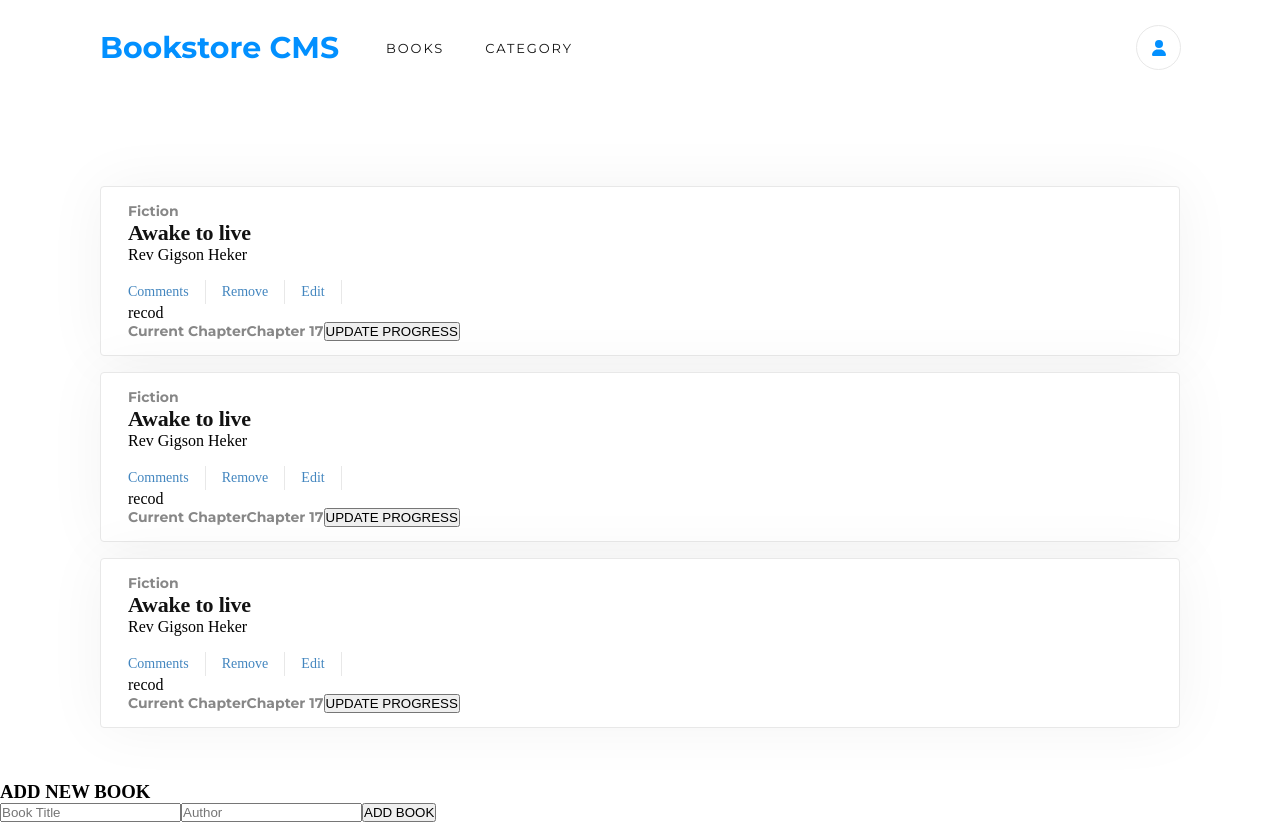
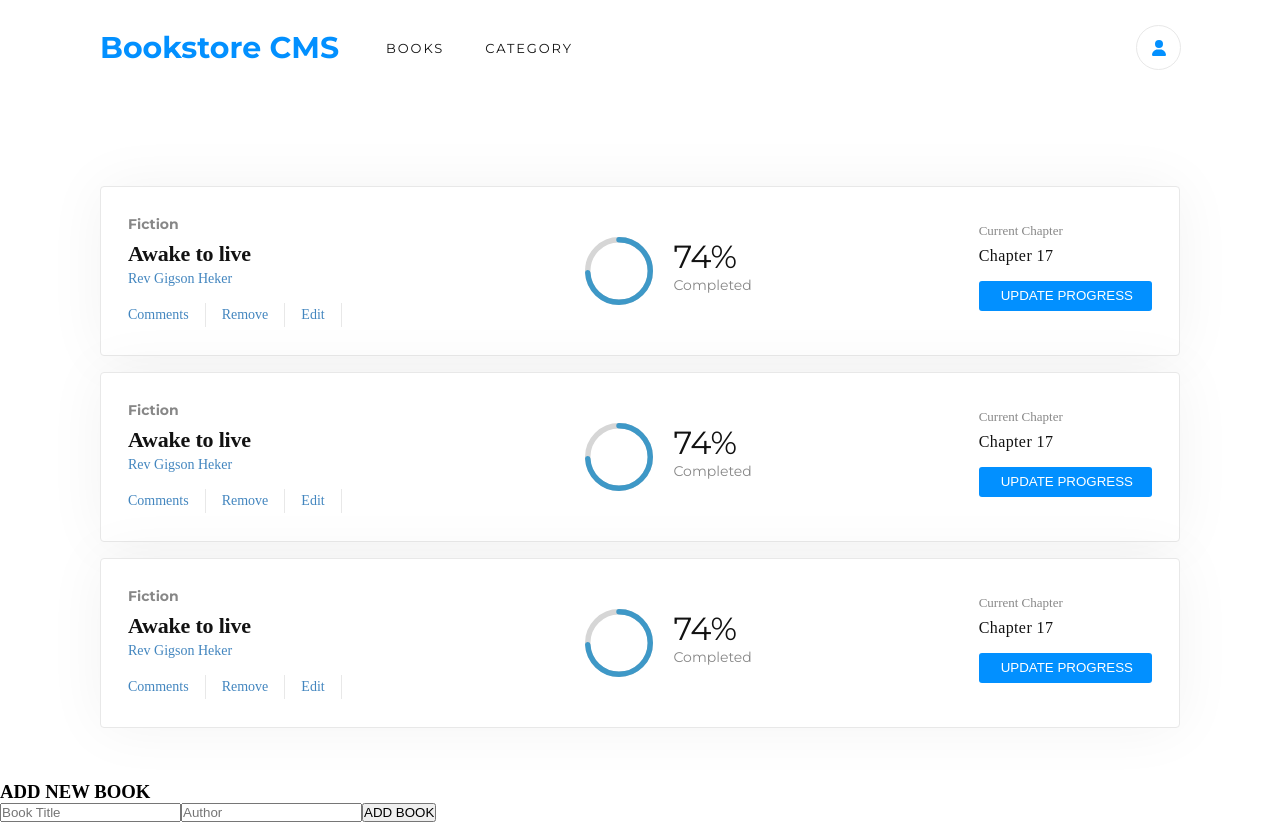
Before and after one commit to bobb-Rob/bookstore-react-redux, a React (Create React App) app: page / in a window 1280 px wide. Built offline with nearby package versions, Linux system fonts and the light colour scheme.

Commit message:
complete book card styling

```diff
--- a/package.json
+++ b/package.json
@@ -15,6 +15,7 @@
     "axios": "^0.27.2",
     "prop-types": "^15.8.1",
     "react": "^18.2.0",
+    "react-circular-progressbar": "^2.1.0",
     "react-dom": "^18.2.0",
     "react-redux": "^8.0.2",
     "react-router-dom": "^6.3.0",
--- a/src/App.css
+++ b/src/App.css
@@ -10,7 +10,7 @@
   --white: #fff;
   --blue: #0290ff;
   --blueVar1: #4386bf;
-  --warmGrey: #888888;
+  --warmGrey: #888;
   --black: #121212;
   --borderLines: #e8e8e8;
 }
--- a/src/components/Book.js
+++ b/src/components/Book.js
@@ -1,15 +1,18 @@
 import React from 'react';
 import PropTypes from 'prop-types';
 import { useDispatch } from 'react-redux';
+import { CircularProgressbar } from 'react-circular-progressbar';
 import { doRemoveBook } from '../redux/books/books';
+import 'react-circular-progressbar/dist/styles.css';
 
 const Book = ({
   title, author, id, category,
 }) => {
   const dispatch = useDispatch();
+  const percentage = 74;
   return (
     <li className="book-card">
-      <div>
+      <div className="book-name-wrapper">
         <span>{category}</span>
         <h3>{title}</h3>
         <p>{author}</p>
@@ -26,12 +29,24 @@ const Book = ({
           <button type="button">Edit</button>
         </div>
       </div>
-      <div>
-        recod
+      <div className="progress-bar-wrapper">
+        <div className="circular-progressbar">
+          <CircularProgressbar
+            className="progresBar"
+            value={percentage}
+          />
+        </div>
+        <div>
+          <p className="percentage-el">
+            {percentage}
+            %
+          </p>
+          <span>Completed</span>
+        </div>
       </div>
-      <div>
-        <span>Current Chapter</span>
-        <span>Chapter 17</span>
+      <div className="chapter-info">
+        <p>Current Chapter</p>
+        <p>Chapter 17</p>
         <button type="button">UPDATE PROGRESS</button>
       </div>
     </li>
--- a/src/components/styles/books.css
+++ b/src/components/styles/books.css
@@ -12,12 +12,12 @@
   list-style: none;
   padding: 1.688rem;
   display: flex;
-  flex-direction: column;
-  justify-content: center;
+  align-items: center;
+  justify-content: space-between;
 }
 
-.book-card span {
-  font-family: Montserrat;
+.book-name-wrapper span {
+  font-family: Montserrat, sans-serif;
   font-size: 0.875rem;
   font-weight: bold;
   font-stretch: normal;
@@ -28,8 +28,19 @@
   opacity: 0.5;
 }
 
-.book-card h3 {
-  font-family: RobotoSlab;
+.book-name-wrapper > p {
+  font-family: RobotoSlab, serif;
+  font-size: 0.875rem;
+  font-weight: 300;
+  font-stretch: normal;
+  font-style: normal;
+  line-height: normal;
+  letter-spacing: normal;
+  color: var(--blueVar1);
+}
+
+.book-name-wrapper h3 {
+  font-family: RobotoSlab, serif;
   font-size: 1.375rem;
   font-weight: bold;
   font-stretch: normal;
@@ -37,6 +48,7 @@
   line-height: normal;
   letter-spacing: -0.2px;
   color: var(--black);
+  margin: 0.5rem 0 0.2rem;
 }
 
 .book-buttons-wrap {
@@ -50,7 +62,7 @@
   background-color: var(--white);
   border-right: 1px solid var(--borderLines);
   height: 1.5rem;
-  font-family: RobotoSlab;
+  font-family: RobotoSlab, serif;
   font-size: 0.875rem;
   font-weight: 300;
   font-stretch: normal;
@@ -59,3 +71,67 @@
   letter-spacing: normal;
   color: var(--blueVar1);
 }
+
+.progress-bar-wrapper {
+  display: flex;
+}
+
+.progress-bar-wrapper > div:last-child {
+  margin-left: 1.313rem;
+}
+
+.progress-bar-wrapper > div:last-child > span {
+  opacity: 0.5;
+  font-family: Montserrat, sans-serif;
+  font-size: 0.875rem;
+  font-weight: normal;
+  font-stretch: normal;
+  font-style: normal;
+  line-height: normal;
+  letter-spacing: normal;
+  color: #121212;
+}
+
+.circular-progressbar {
+  width: 4.25rem;
+}
+
+.percentage-el {
+  font-family: Montserrat, sans-serif;
+  font-size: 2rem;
+  font-weight: normal;
+  font-stretch: normal;
+  font-style: normal;
+  line-height: normal;
+  letter-spacing: normal;
+  color: var(--black);
+}
+
+.chapter-info p:first-child,
+.chapter-info p:nth-child(2) {
+  opacity: 0.5;
+  font-family: RobotoSlab, serif;
+  font-size: 0.813rem;
+  font-weight: 300;
+  font-stretch: normal;
+  font-style: normal;
+  line-height: normal;
+  letter-spacing: normal;
+  color: #121212;
+}
+
+.chapter-info p:nth-child(2) {
+  font-size: 1rem;
+  letter-spacing: 0.4px;
+  opacity: 1;
+  margin: 0.5rem 0;
+}
+
+.chapter-info button {
+  padding: 0.438rem 1.188rem 0.5rem 1.375rem;
+  border-radius: 3px;
+  background-color: var(--blue);
+  border: none;
+  margin: 0.5rem 0;
+  color: var(--white);
+}
--- a/src/components/styles/navbar.css
+++ b/src/components/styles/navbar.css
@@ -44,6 +44,6 @@ nav {
   border-radius: 50%;
 }
 
-.user-icon>svg {
+.user-icon > svg {
   color: var(--blue);
 }
```
Also changed, not shown: src/components/styles/app.css (deleted), 1 other file (tests, documents, lock files or other folders).
